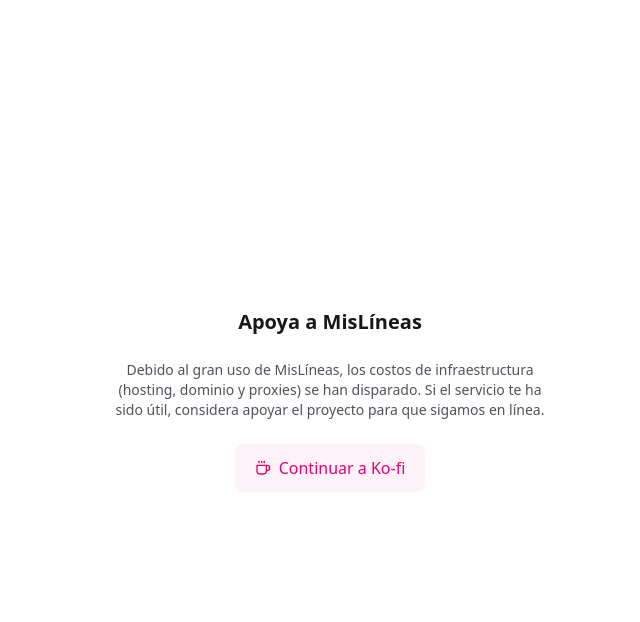
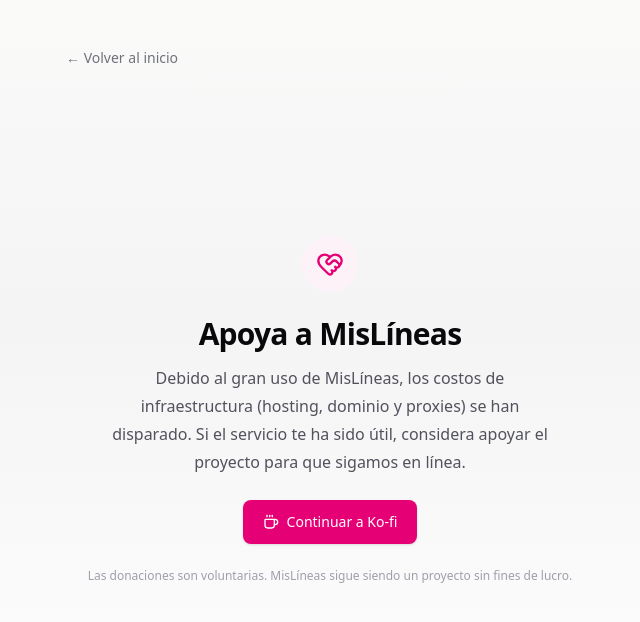
Before and after one commit to CarlosNunezMX/MisLineas, a Next.js app: page /donar in a window 1280 px wide. Shown: the top 622 px of the page, without its empty margins (310-950 px from the left). Built offline with nearby package versions, Linux system fonts and the light colour scheme.

Commit message:
style: redesign /donar to match site's visual language
Use the same gradient background, back-link header, and fade-in
motion pattern as the other standalone pages instead of a bare
centered block.

```diff
--- a/src/app/donar/page.tsx
+++ b/src/app/donar/page.tsx
@@ -1,31 +1,59 @@
 "use client";
 
-import { Coffee } from "lucide-react";
+import { Coffee, HeartHandshake } from "lucide-react";
+import { motion } from "motion/react";
+import Link from "next/link";
 
 const KOFI_URL = "https://ko-fi.com/moraxh";
 
 export default function DonarPage() {
   return (
-    <main className="min-h-screen flex items-center justify-center px-4">
-      <div className="max-w-md text-center space-y-6">
-        <h1 className="text-xl font-semibold text-zinc-900">
+    <div className="min-h-screen bg-[linear-gradient(180deg,#fafaf9_0%,#f4f4f5_40%,#ffffff_100%)] font-sans text-zinc-900">
+      <div className="mx-auto flex min-h-screen max-w-xl flex-col px-4 py-12 sm:px-6">
+        <Link
+          href="/"
+          className="text-sm text-zinc-500 hover:text-zinc-900 transition-colors"
+        >
+          ← Volver al inicio
+        </Link>
+
+        <motion.div
+          initial={{ opacity: 0, y: 10 }}
+          animate={{ opacity: 1, y: 0 }}
+          className="flex flex-1 flex-col items-center justify-center gap-6 text-center"
+        >
+          <div className="flex items-center justify-center w-14 h-14 rounded-full bg-pink-50 text-pink-600">
+            <HeartHandshake className="w-7 h-7" />
+          </div>
+
+          <div className="space-y-3">
+            <h1 className="text-2xl font-bold tracking-tight text-zinc-950 sm:text-3xl">
               Apoya a MisLíneas
             </h1>
-        <p className="text-sm text-zinc-600">
+            <p className="max-w-md text-sm leading-7 text-zinc-600 sm:text-base">
               Debido al gran uso de MisLíneas, los costos de infraestructura
-          (hosting, dominio y proxies) se han disparado. Si el servicio te ha
-          sido útil, considera apoyar el proyecto para que sigamos en línea.
+              (hosting, dominio y proxies) se han disparado. Si el servicio
+              te ha sido útil, considera apoyar el proyecto para que sigamos
+              en línea.
             </p>
+          </div>
+
           <a
             href={KOFI_URL}
             target="_blank"
             rel="noopener noreferrer"
-          className="inline-flex items-center gap-2 bg-pink-50 text-pink-600 hover:bg-pink-100 px-5 py-3 rounded-lg font-medium transition-colors"
+            className="inline-flex items-center gap-2 rounded-lg bg-pink-600 px-5 py-3 text-sm font-medium text-white shadow-sm transition-colors hover:bg-pink-700"
           >
             <Coffee className="w-4 h-4" />
             Continuar a Ko-fi
           </a>
+
+          <p className="text-xs text-zinc-400">
+            Las donaciones son voluntarias. MisLíneas sigue siendo un
+            proyecto sin fines de lucro.
+          </p>
+        </motion.div>
       </div>
-    </main>
+    </div>
   );
 }
```
Lines whose indentation alone changed are shown as unchanged.
